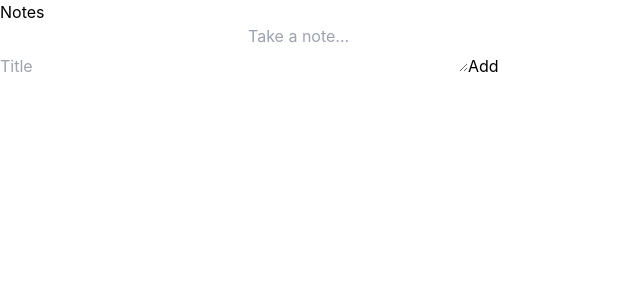
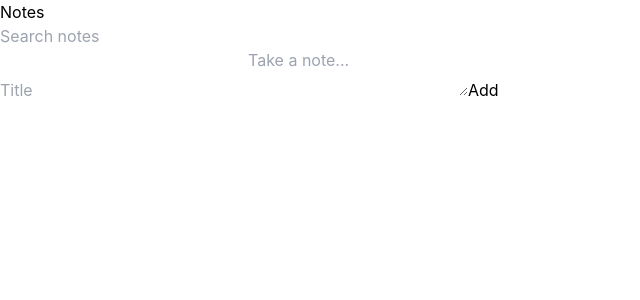
Before and after one commit to arehtunde/notes, a React (Create React App) app: page / in a window 1280 px wide. Shown: the top 300 px of the page, without its empty margins (0-640 px from the left). Built offline with nearby package versions, Linux system fonts and the light colour scheme.

Commit message:
added search functionality

```diff
--- a/src/App.js
+++ b/src/App.js
@@ -4,6 +4,7 @@ import EditNote from './components/editNote';
 
 const App = () => {
   const [edit, setEdit] = useState('');
+  const [search, setSearch] = useState('');
   const [text, setText] = useState({
     input: '', textarea: '',
   });
@@ -66,11 +67,27 @@ const App = () => {
     })
     setNoteArray(updatedNote)
     setEdit('')
-  }
+  };
+
+  const handleSearch = (event) => {
+    const value = event.target.value;
+    setSearch(value)
+  };
+
+  const filterNotes = noteArray.filter(note =>
+    note.title.toLowerCase().includes(search.toLowerCase()) ||
+    note.content.toLowerCase().includes(search.toLowerCase())
+  );
 
   return (
     <>
       <h1>Notes</h1>
+      <input
+        placeholder='Search notes'
+        value={search}
+        onChange={handleSearch}
+      />
+
       <AddNote
         value={text}
         onChange={handleChange}
@@ -78,7 +95,7 @@ const App = () => {
       />
 
       {
-        noteArray.map(note => (
+        filterNotes.map(note => (
           <div key={note.id}>
             <EditNote
               note={note}
```
Also changed, not shown: 1 other file (tests, documents, lock files or other folders).
